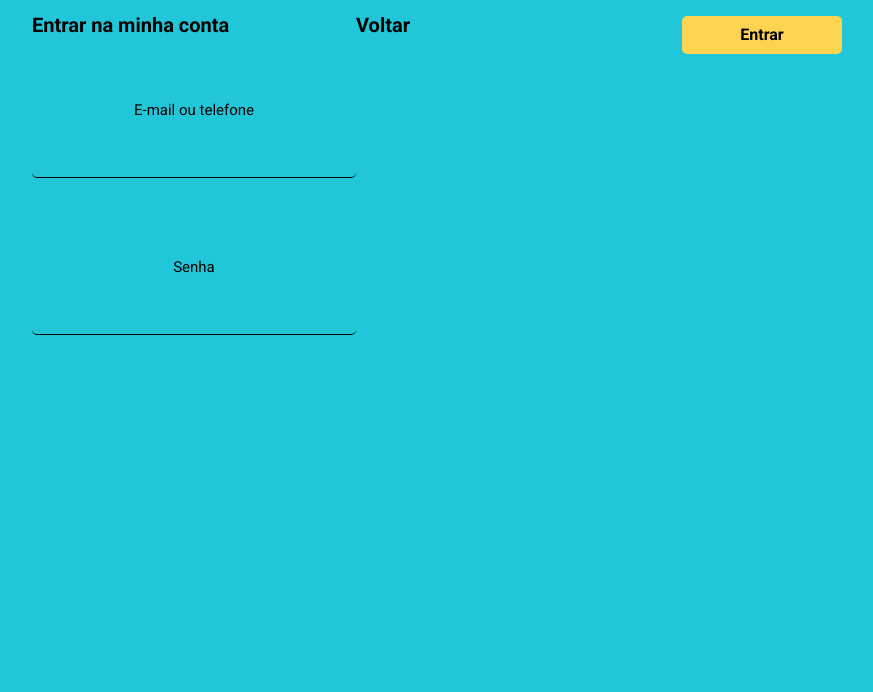
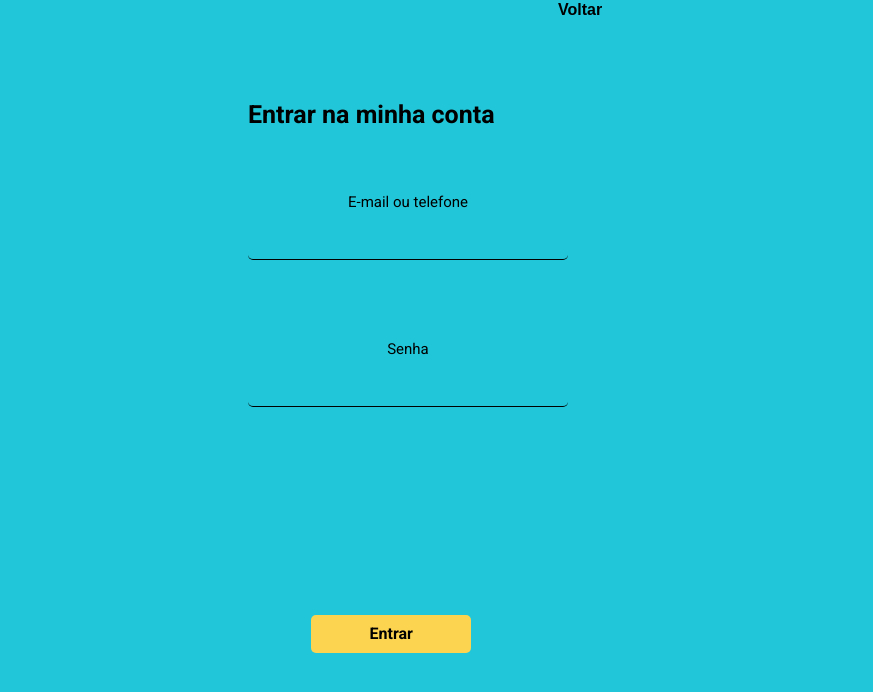
Before and after one commit to hart42/NoPlastic, a React (Create React App) app in the folder front-end/: page /signup in a window 1280 px wide. Shown: the top 692 px of the page, without its empty margins (272-1145 px from the left). Built offline with nearby package versions, Linux system fonts and the light colour scheme; the HTML template or start-up script is replaced by a standard one.

Commit message:
login page

```diff
--- a/front-end/package.json
+++ b/front-end/package.json
@@ -12,6 +12,7 @@
     "react": "^18.1.0",
     "react-dom": "^18.1.0",
     "react-hook-form": "^7.30.0",
+    "react-router": "^6.3.0",
     "react-router-dom": "^6.3.0",
     "react-scripts": "5.0.1",
     "web-vitals": "^2.1.4"
--- a/front-end/src/pages/Signup/Signup.jsx
+++ b/front-end/src/pages/Signup/Signup.jsx
@@ -1,6 +1,7 @@
 import React from 'react'
 import CustomButton from '../../components/CustomButton/CustomButton'
 import './style.css'
+import Container from "../../components/Container/Container";
 
 function backPage() {
   window.history.back()
@@ -8,9 +9,10 @@ function backPage() {
 
 export default function Signup() {
     return (
+        <Container>
         <div className='container'>
             <div className='sidebar'>
-                <h1 onClick={() => backPage}>Voltar</h1>
+                <button onClick={() => backPage}>Voltar</button>
             </div>
             <div className='content'>
                 <h1>Entrar na minha conta</h1>
@@ -29,5 +31,6 @@ export default function Signup() {
                 <CustomButton text='Entrar'  className='yellow'></CustomButton>
             </div>
         </div>
+        </Container>
     )
     }
--- a/front-end/src/pages/Signup/style.css
+++ b/front-end/src/pages/Signup/style.css
@@ -1,30 +1,35 @@
-.container {
-  display: grid;
-  width: 100vw;
-  height: 100vh;
-  grid-template-columns: 1fr 1fr 1fr;
-  grid-template-rows: 1fr 1fr;
-  grid-template-areas: "content sidebar ";
-}
-
 .sidebar {
-  margin-bottom: 100vh;
+  margin-bottom: 10vh;
+  margin-left: 58vh;
   display: flex;
   justify-content: top;
   align-items: right;
-  grid-area: sidebar;
+}
+.sidebar button {
+  background-color: transparent;
+  border: none;
+  outline: none;
+  cursor: pointer;
+  font-size: 1rem;
+  font-weight: bold;
 }
 .content {
   margin-bottom: 10vh;
-  padding-left: 38vh;
+  margin-left: 20vh;
   font-size: 10px;
   justify-content: center;
   align-items: center;
   padding-bottom: 10vh;
 }
+.content h1 {
+  font-size: 2.5em;
+  font-weight: bold;
+  margin-bottom: 0;
+}
 .form-group {
   margin-bottom: 4vh;
   margin-top: 8vh;
+  margin-right: 10vh;
   display: flex;
   justify-content: center;
   align-items: center;
@@ -32,10 +37,11 @@
   flex-direction: column;
 }
 .form-group input {
+  all: unset;
   margin-bottom: 2vh;
   margin-top: 2vh;
   width: 40vh;
-  height: 5vh;
+  height: 4vh;
   border-radius: 5px;
   border-bottom: 1px solid black;
   border-top: none;
@@ -44,8 +50,9 @@
   background-color: transparent;
 }
 .login__buttons {
-  margin-bottom: -58vh;
-  margin-top: 2vh;
+  padding-left: 10%;
   font-size: 15px;
-  grid-area: "button";
+  display: flex;
+  justify-content: center;
+  align-items: center;
 }
```
Also changed, not shown: 1 other file (tests, documents, lock files or other folders).
